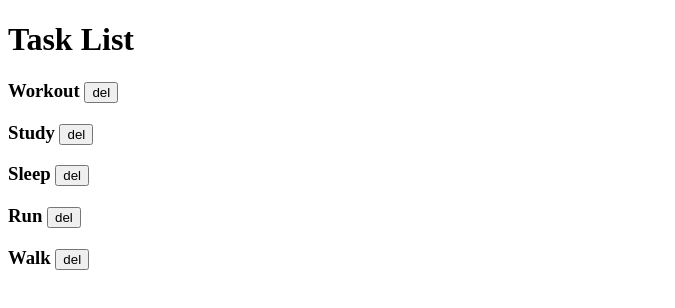
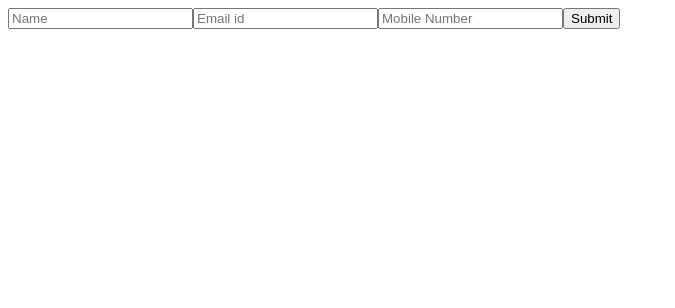
Before and after one commit to LivinkumarS/Gokul-React-Class, a React (Vite) app in the folder Gokul-Training/: page / in a window 1280 px wide. Shown: the top 308 px of the page, without its empty margins (0-675 px from the left). Built offline with nearby package versions, Linux system fonts and the light colour scheme; the HTML template or start-up script is replaced by a standard one.

Commit message:
Controlled Inputs

```diff
--- a/Gokul-Training/src/App.jsx
+++ b/Gokul-Training/src/App.jsx
@@ -1,39 +1,53 @@
 import React, { useState } from "react";
 
 export default function App() {
-  const [toDoList, SetToDoList] = useState([
-    "Workout",
-    "Study",
-    "Sleep",
-    "Run",
-    "Walk",
-  ]);
+  const [formData, setFormData] = useState({
+    name: "",
+    email: "",
+    mobile: "",
+  });
 
-  const delElement = (ind) => {
-    SetToDoList((prev) => {
-      return prev.filter((ele, index) => {
-        return index !== ind;
-      });
+  const changeData = (e) => {
+    setFormData((prev) => {
+      return { ...prev, [e.target.id]: e.target.value };
     });
+  };
+
+  const handleSubmit = (e) => {
+    e.preventDefault();
+
+
+    //API Transfer
+
   };
 
   return (
     <div>
-      <h1>Task List</h1>
-      {toDoList.map((ele, ind) => {
-        return (
-          <h3 key={ind}>
-            {ele}{" "}
-            <button
-              onClick={() => {
-                delElement(ind);
-              }}
-            >
-              del
-            </button>
-          </h3>
-        );
-      })}
+      <form onSubmit={handleSubmit}>
+        <input
+          type="text"
+          placeholder="Name"
+          id="name"
+          value={formData.name}
+          onChange={changeData}
+        />
+        <input
+          type="email"
+          placeholder="Email id"
+          id="email"
+          value={formData.email}
+          onChange={changeData}
+        />
+        <input
+          type="number"
+          placeholder="Mobile Number"
+          id="mobile"
+          value={formData.mobile}
+          onChange={changeData}
+        />
+
+        <button>Submit</button>
+      </form>
     </div>
   );
 }
```
Also changed, not shown: 1 other file (tests, documents, lock files or other folders).
